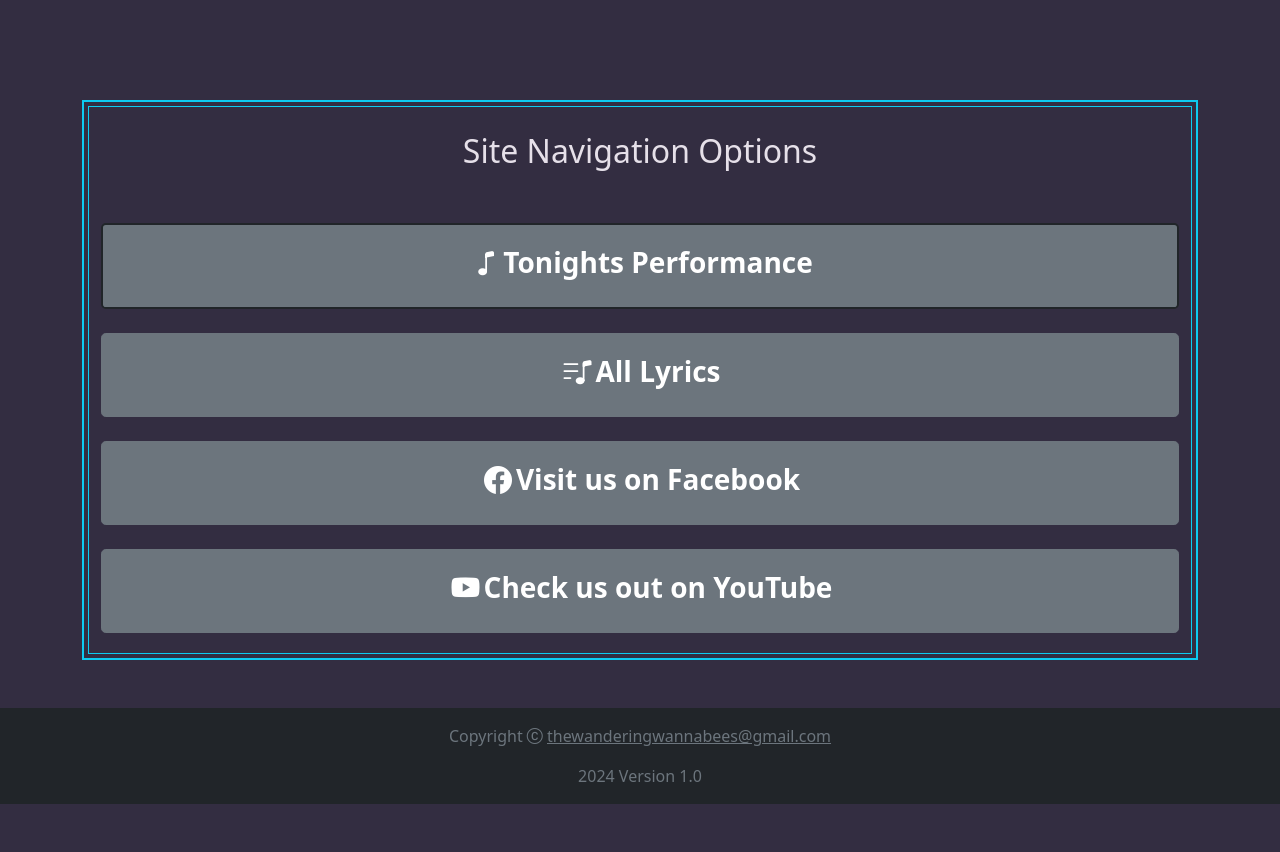
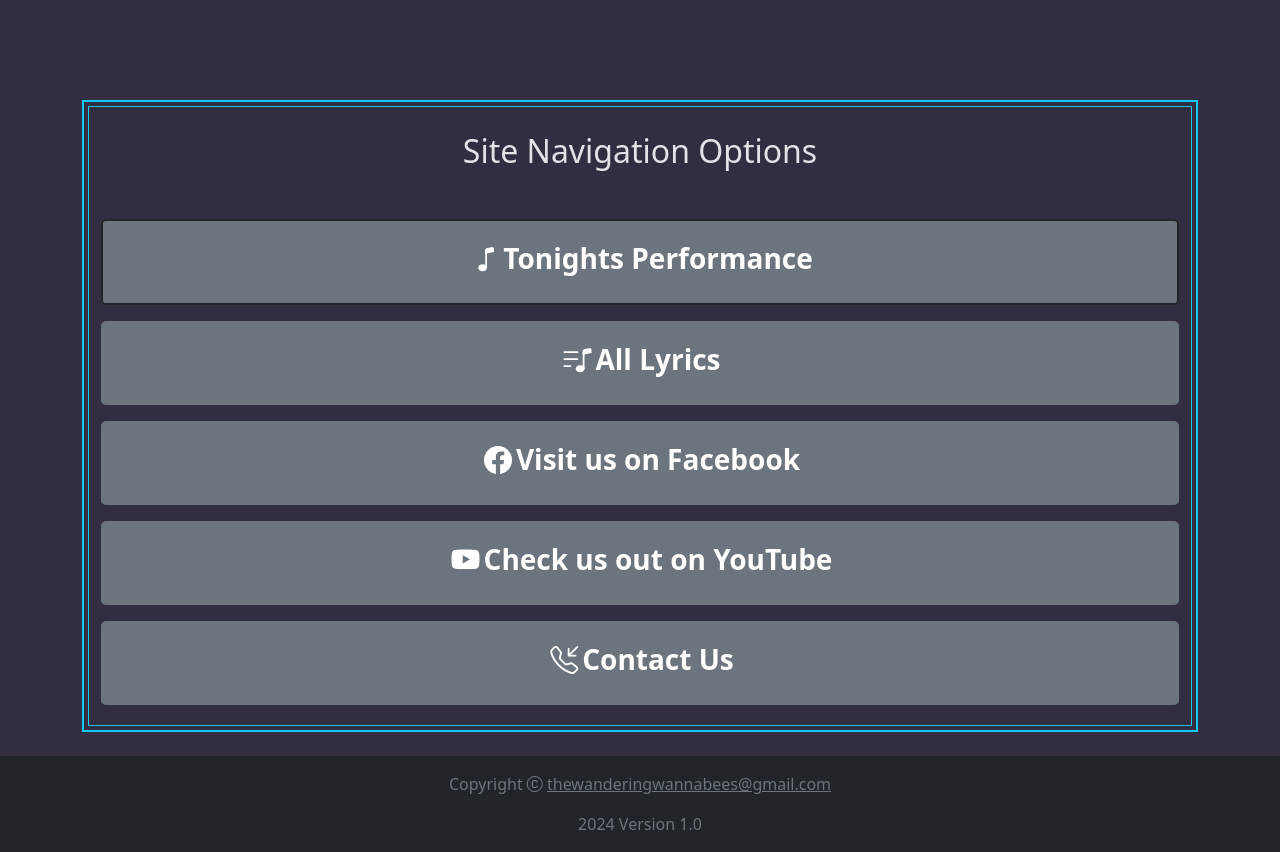
Before and after one commit to kmlowe1/kmlowe1.github.io, a plain HTML site: page index.html in a window 1280 px wide. Shown: the part 509-1361 px from the top of the page. Before the commit the page ends 1313 px from the top, so only its background shows below. Drawn offline with nearby package versions, Linux system fonts and the light colour scheme.

Commit message:
Update index.html
updated some padding and performed some formatting.

```diff
--- a/index.html
+++ b/index.html
@@ -38,16 +38,16 @@
     <img src="graphics/fullLogoTransparentBanner.png" class="img-fluid" alt="Band Logo">
     <div class="container-fluid p-1 border border-2 border-info" id="listWrapper1">
       <div class="container-fluid p-1 border border-1 border-info" id="listWrapper2">
-        <div class="d-grid gap-4 col-12 mx-auto pt-1 pb-3 ps-2 pe-2" id="buttonGrid">
+        <div class="d-grid gap-3 col-12 mx-auto pt-1 pb-3 ps-2 pe-2" id="buttonGrid">
           <div class="container-fluid" id="menuLable">
-            <p class="fs-2 pt-1 lh-lg text-center" id="menuText">Site Navigation Options</p>
+            <p class="fs-2 pt-1 pb-1 lh-lg text-center" id="menuText">Site Navigation Options</p>
           </div>
           <a href="https://kmlowe1.github.io/gigList/rainGig2_2_2024.html"
             class="btn btn-secondary btn-lg border border-2 border-dark" tabindex="1" role="button" aria-disabled="true"
             id="currentPerformanceButton">
             <p class="fs-3 fw-bold pt-2"><i class="bi bi-music-note p-1"></i>Tonights Performance</p>
           </a>
-<!--           <a href="https://kmlowe1.github.io/gigList/all_gigs.html"
+          <!-- <a href="https://kmlowe1.github.io/gigList/all_gigs.html"
             class="btn btn-secondary btn-lg border border-2 border-dark" tabindex="2" role="button" aria-disabled="true"
             id="allPerformancesButton">
             <p class="fs-3 fw-bold pt-2"><i class="bi bi-music-note-beamed p-1"></i>All Performances</p>
@@ -65,18 +65,17 @@
             id="checkUsOutOnYouTubeButton">
             <p class="fs-3 fw-bold pt-2"><i class="bi bi-youtube p-1"></i>Check us out on YouTube</p>
           </a>
-<!--           <a href="https://kmlowe1.github.io/lyrics/all_lyrics.html" class="btn btn-secondary btn-lg" tabindex="6"
+          <!-- <a href="https://kmlowe1.github.io/lyrics/all_lyrics.html" class="btn btn-secondary btn-lg" tabindex="6"
             role="button" aria-disabled="true" id="aboutUsButton">
             <p class="fs-3 fw-bold pt-2"><i class="bi bi-file-earmark-person-fill p-1"></i>About Us</p>
           </a> -->
-<!--           <a href="https://kmlowe1.github.io/lyrics/all_lyrics.html" class="btn btn-secondary btn-lg" tabindex="7"
+          <a href="https://kmlowe1.github.io/lyrics/all_lyrics.html" class="btn btn-secondary btn-lg" tabindex="7"
             role="button" aria-disabled="true" id="contactUsButton">
             <p class="fs-3 fw-bold pt-2"><i class="bi bi-telephone-inbound p-1"></i>Contact Us</p>
-          </a> -->
+          </a>
         </div>
       </div>
     </div>
-    <br>
     <br>
   </div>
   <footer class="footer mt-auto py-3 bg-dark">
```
